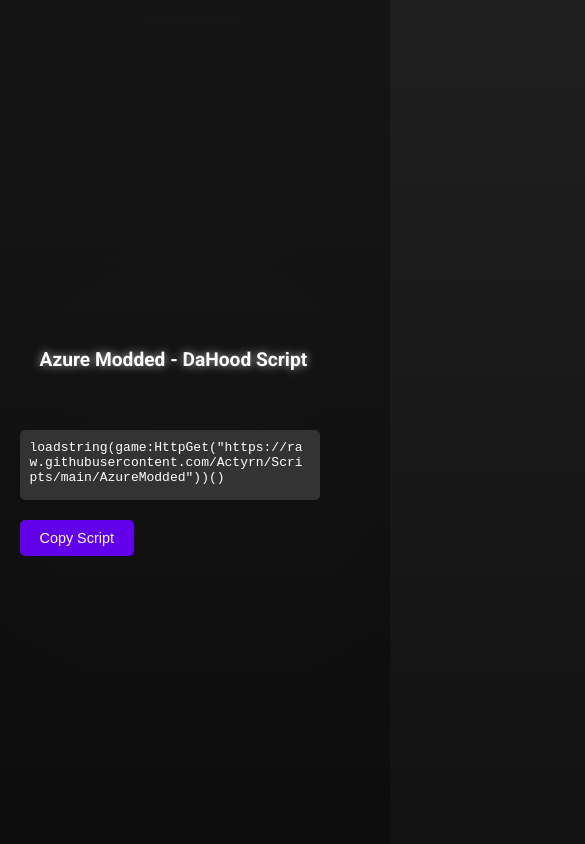
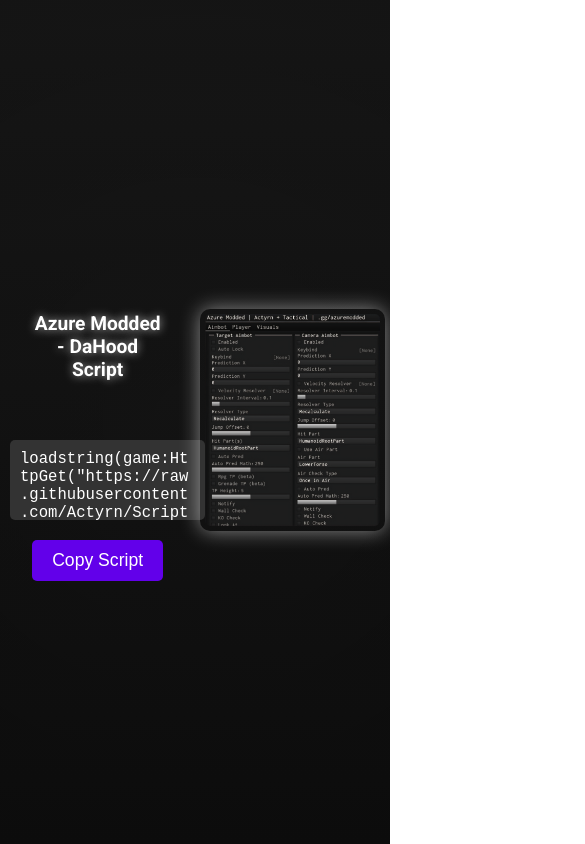
Before and after one commit to azuremodded/azuremodded.github.io, a plain HTML site: page index.html in a window 390 px wide. Shown: the top 844 px of the page, 585 px wide, since content can reach past the window. Drawn offline with Linux system fonts and the light colour scheme.

Commit message:
Update style.css

```diff
--- a/style.css
+++ b/style.css
@@ -67,6 +67,8 @@ nav ul {
     margin: 0;
     padding: 0;
     display: flex;
+    flex-wrap: wrap;
+    justify-content: center;
 }
 
 nav ul li {
@@ -88,42 +90,34 @@ nav ul li a:hover {
 }
 
 .container {
-	width: 50%;
+    width: 90%;
     max-width: 600px;
     animation: fadeIn 2s ease-in-out;
-	padding: 60px 20px;
+    padding: 30px 15px;
     text-align: center;
     color: #ffffff;
     position: relative;
 }
 
-.error {
-	color: red;
-	font-weight: bold;
-	font-size: 1.5em;
-	text-shadow: 0 0 15px rgba(255, 0, 0, 0.8);
-	text-align: center;
-	margin-bottom: 20px;
-}
-
 .message {
-	font-size: 1.5em;
+    font-size: 1.2em;
     font-weight: bold;
     text-shadow: 0 0 10px rgba(255, 255, 255, 0.7);
     padding: 20px;
     border-radius: 5px;
-	text-align: left;
+    text-align: center;
     margin: 20px auto;
 }
 
 .copy-text,
 .copy-button {
-	display: none;
+    display: block;
+    margin: 0 auto;
 }
 
 #copyArea {
-	width: 80%;
-	height: 50px;
+    width: 100%;
+    height: 60px;
     font-size: 1.2em;
     margin: 20px 0;
     padding: 10px;
@@ -142,10 +136,12 @@ nav ul li a:hover {
     color: #fff;
     border: none;
     padding: 10px 20px;
-	font-size: 1em;
+    font-size: 1.1em;
     border-radius: 5px;
     cursor: pointer;
     transition: background-color 0.3s, box-shadow 0.3s;
+    display: block;
+    margin: 10px auto;
 }
 
 #copyButton:hover {
@@ -164,18 +160,17 @@ nav ul li a:hover {
 }
 
 .image-container {
-	width: 50%;
-	text-align: right;
+    width: 80%;
+    text-align: center;
     perspective: 1000px;
-	position: absolute;
-	left: 750px;
+    margin: 20px auto;
 }
 
 .image-container img {
-	max-width: 35%;
-	transform: rotateY(-25deg) skewY(-5deg) scale(1.3);
+    max-width: 90%;
+    transform: rotateY(0deg) skewY(0deg) scale(1);
     transform-origin: center center;
-	opacity: 0;
+    opacity: 1;
     animation: fadeIn 2s ease-out forwards;
     border: 5px solid transparent;
     box-shadow: 0 0 20px rgba(255, 255, 255, 0.5);
@@ -231,7 +226,7 @@ nav ul li a:hover {
 }
 
 .loading-text {
-    font-size: 2em;
+    font-size: 1.5em;
     font-weight: bold;
     color: #ffffff;
     text-shadow: 0 0 10px #ffffff, 0 0 20px #ffffff;
@@ -240,9 +235,9 @@ nav ul li a:hover {
 }
 
 .loading-circle {
-    width: 100px;
-    height: 100px;
-    border: 5px solid #ffffff;
+    width: 80px;
+    height: 80px;
+    border: 4px solid #ffffff;
     border-radius: 50%;
     border-top-color: transparent;
     border-right-color: transparent;
@@ -260,7 +255,7 @@ nav ul li a:hover {
     left: 0;
     width: 100%;
     height: 100%;
-    border: 5px solid #ffffff;
+    border: 4px solid #ffffff;
     border-radius: 50%;
     border-top-color: transparent;
     border-right-color: transparent;
@@ -280,12 +275,6 @@ nav ul li a:hover {
     visibility: hidden;
 }
 
-.fade-in {
-    opacity: 0;
-    visibility: visible;
-    animation: fadeIn 2s ease-in-out forwards;
-}
-
 @media (max-width: 768px) {
     .container {
         width: 90%;
@@ -297,21 +286,26 @@ nav ul li a:hover {
     }
 
     #copyArea {
-        font-size: 1em;
+        width: 100%;
+        height: 60px;
+        font-size: 1.2em;
     }
 
     #copyButton {
-        font-size: 0.9em;
+        font-size: 1.1em;
+        display: block;
+        margin: 10px auto;
     }
 
     .image-container {
         width: 100%;
-        margin: 10px auto;
+        text-align: center;
+        margin: 20px auto;
     }
 
     .image-container img {
-        max-width: 100%;
-        transform: rotateY(-10deg) skewY(-5deg) scale(1.1);
+        max-width: 90%;
+        transform: none;
     }
 
     .loading-text {
@@ -323,3 +317,9 @@ nav ul li a:hover {
         height: 60px;
     }
 }
+
+@media (pointer: coarse) {
+    .image-container img {
+        transform: none;
+    }
+}
```
Lines whose indentation alone changed are shown as unchanged.
